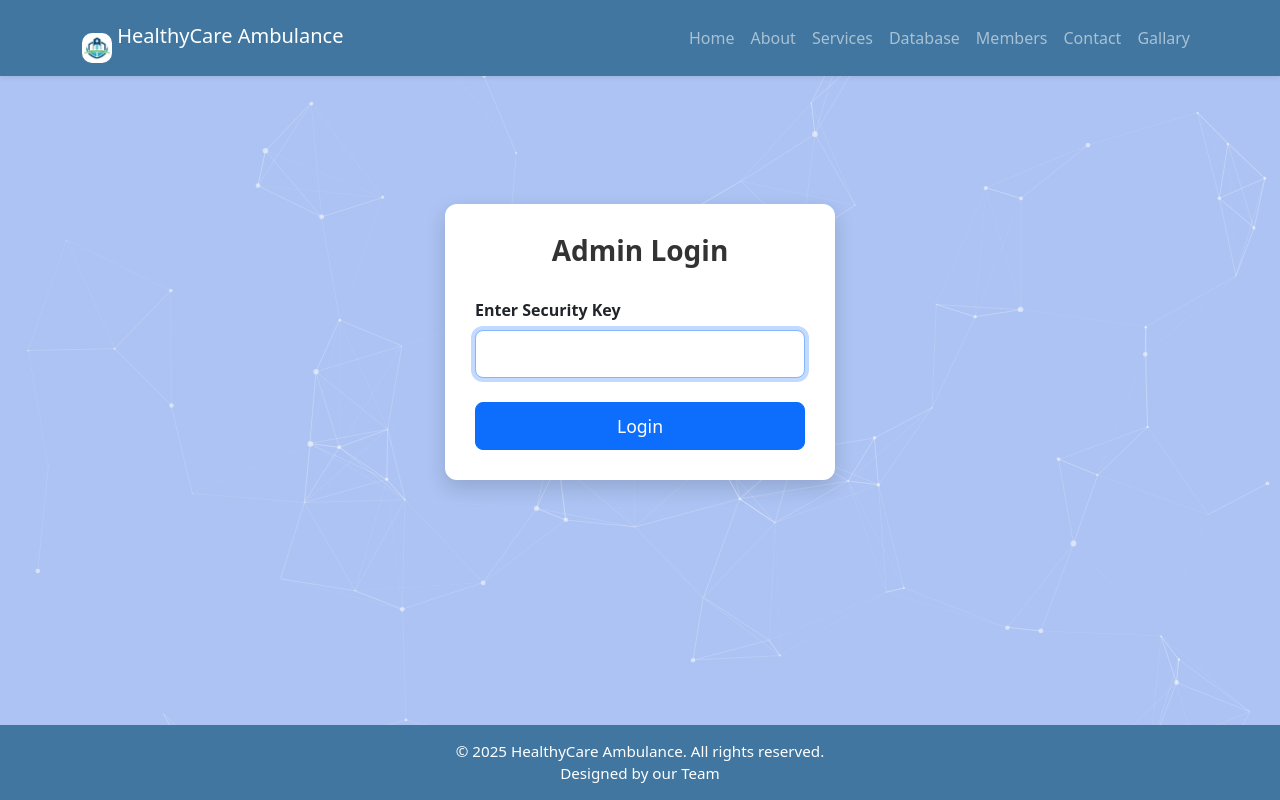
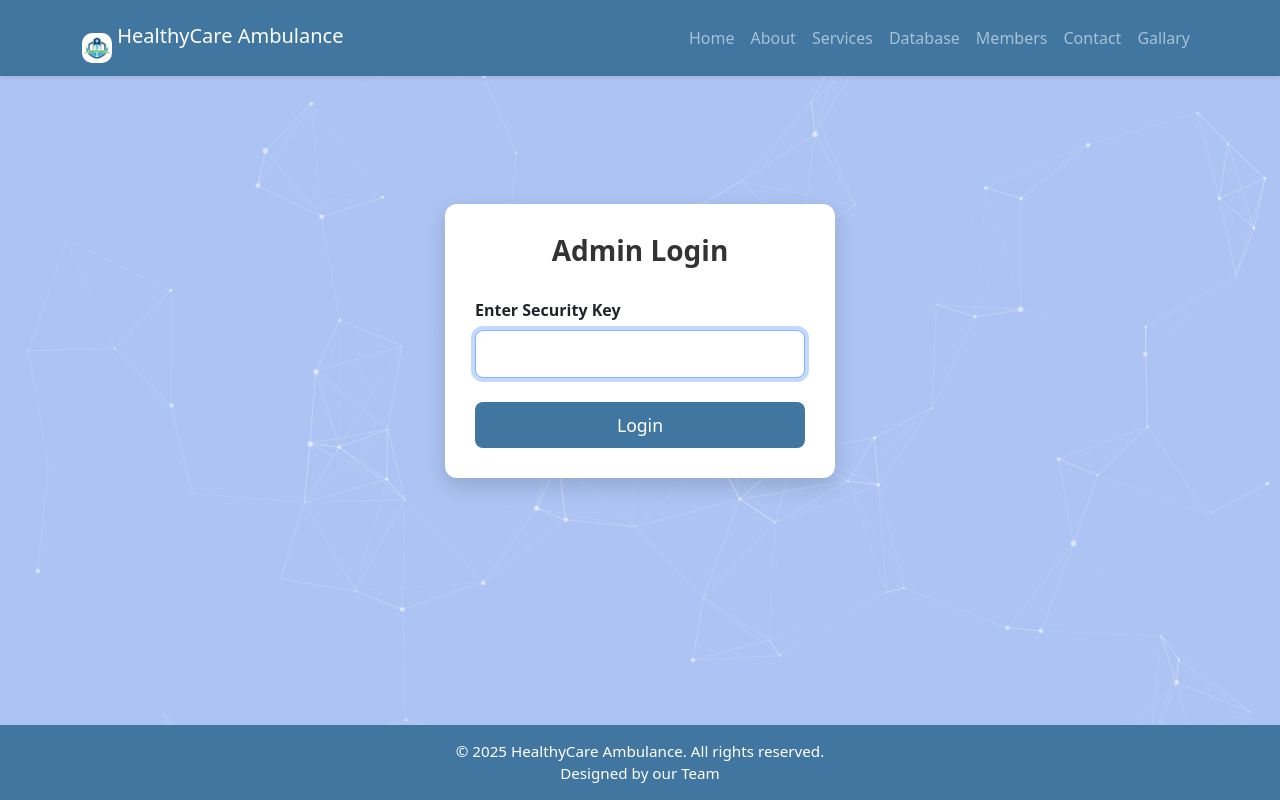
Before and after one commit to Dilip-Git18/Response-System, a Flask app: page /admin_login in a window 1280 px wide. Run offline with Flask 3, Linux system fonts and the light colour scheme.

Commit message:
update 18.0

```diff
--- a/templates/admin_login.html
+++ b/templates/admin_login.html
@@ -9,26 +9,40 @@
     border-radius: 12px;
     box-shadow: 0 8px 20px rgba(0, 0, 0, 0.15);
   }
+
   .login-container h3 {
     font-weight: 700;
     margin-bottom: 30px;
     color: #333;
     text-align: center;
   }
+
   .form-label {
     font-weight: 600;
   }
-  .btn-primary {
+
+  /* Custom button styling */
+  .custom-login-btn {
     width: 100%;
     padding: 10px;
     font-size: 1.1rem;
     border-radius: 8px;
+    background-color: #40769f; /* Green */
+    color: white;
+    border: none;
+    transition: background-color 0.3s ease;
   }
+
+  .custom-login-btn:hover {
+    background-color: #2e5976; /* Darker green on hover */
+  }
+
   .alert {
     font-weight: 600;
   }
 </style>
 
+<!-- Form with custom button -->
 <div class="container d-flex justify-content-center">
   <div class="login-container">
     <h3>Admin Login</h3>
@@ -37,7 +51,7 @@
         <label for="key" class="form-label">Enter Security Key</label>
         <input type="password" name="key" class="form-control form-control-lg" id="key" required autofocus>
       </div>
-      <button type="submit" class="btn btn-primary">Login</button>
+      <button type="submit" class="custom-login-btn">Login</button>
     </form>
     {% with messages = get_flashed_messages() %}
       {% if messages %}
@@ -46,4 +60,5 @@
     {% endwith %}
   </div>
 </div>
+
 {% endblock %}
```
Also changed, not shown: templates/gallary.html (+2 -12 lines).
